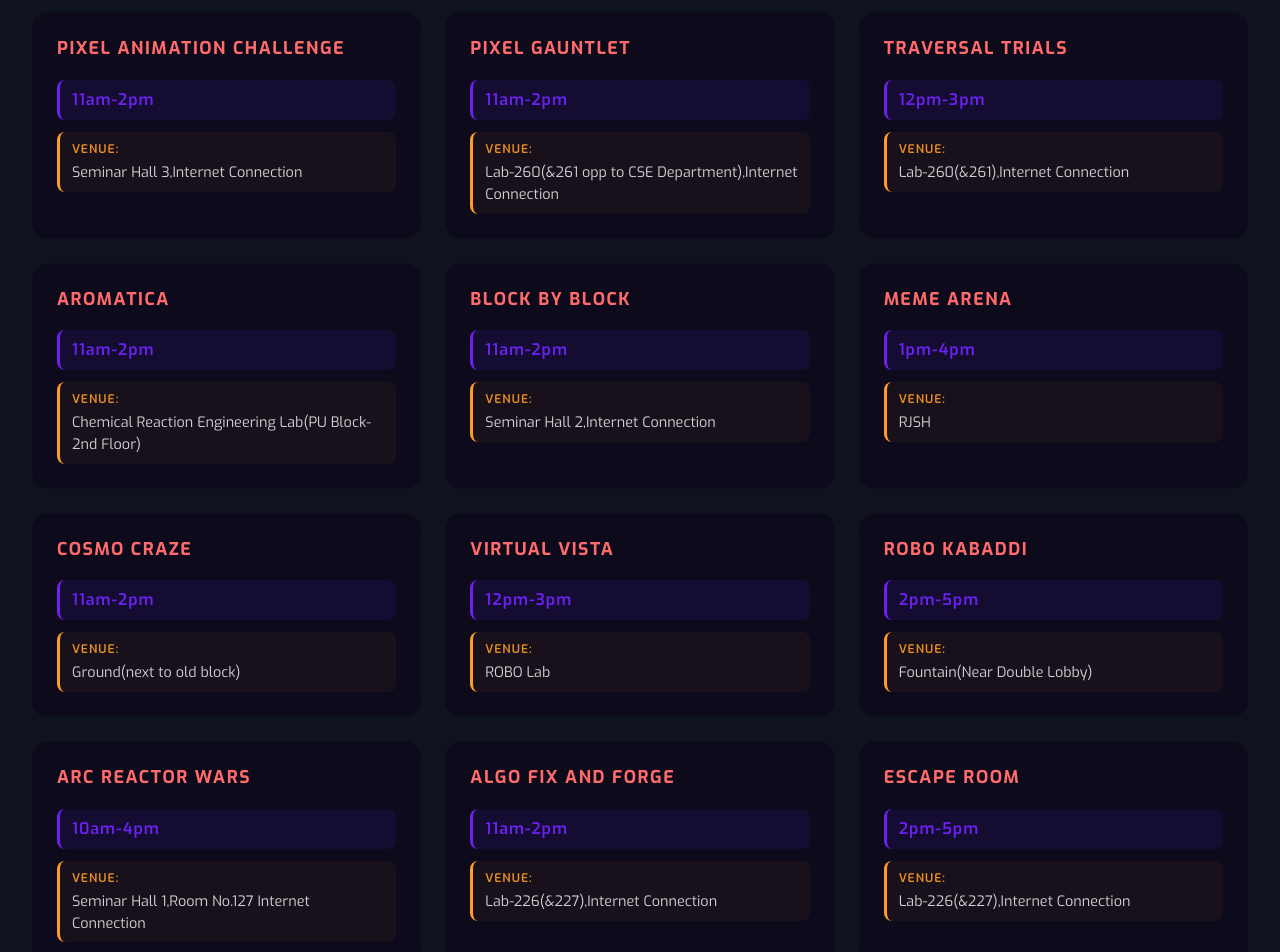
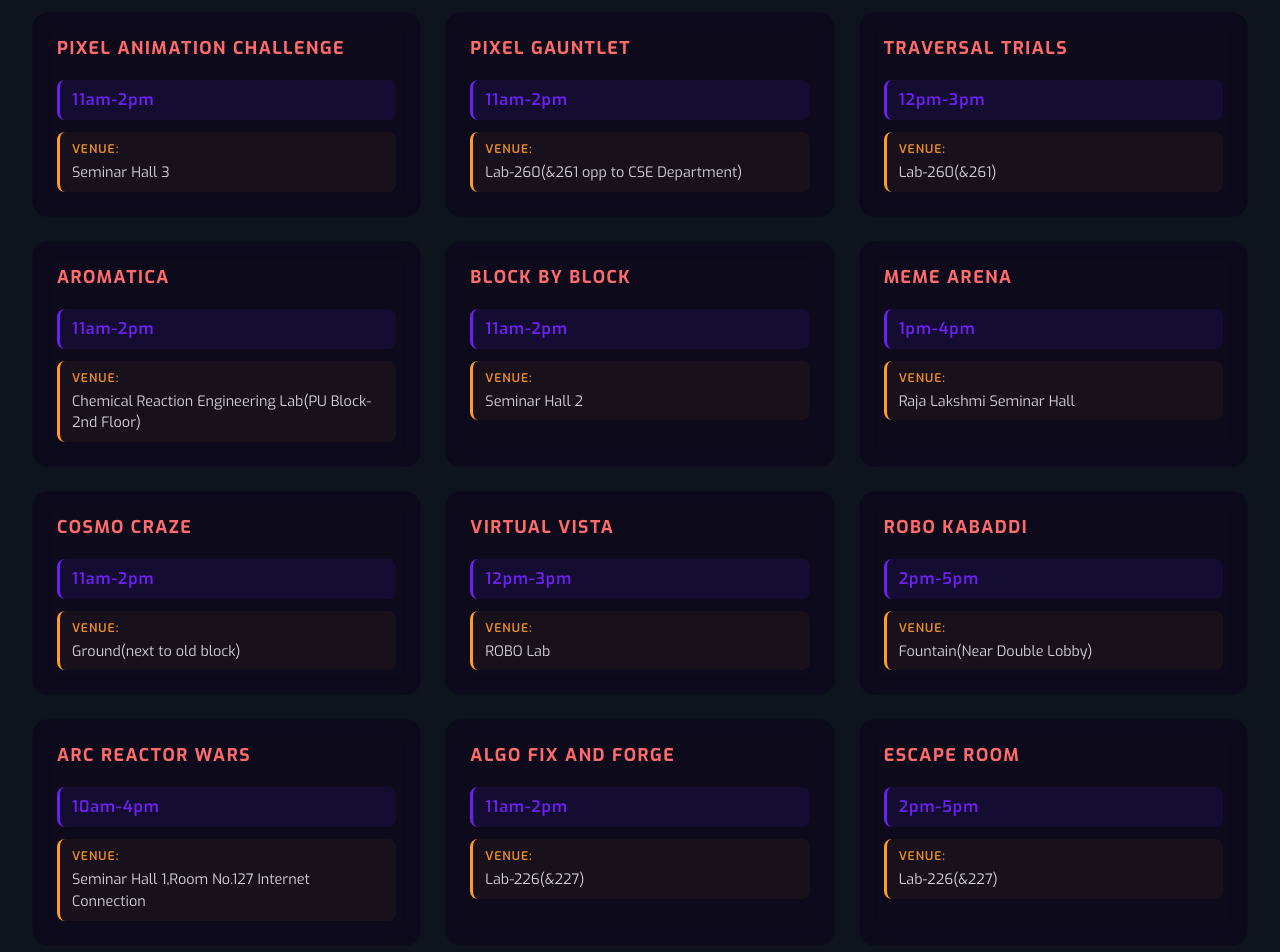
Before and after one commit to c-varun14/vertechx13, a Next.js app: page /schedule in a window 1280 px wide. Shown: the part 920-1872 px from the top of the page. Built offline with nearby package versions, Linux system fonts and the light colour scheme; no server answers; a web font is replaced by a local one.

Commit message:
i updated the code scedule and chaged it

```diff
--- a/src/app/(defaultLayout)/schedule/page.tsx
+++ b/src/app/(defaultLayout)/schedule/page.tsx
@@ -20,17 +20,17 @@ const scheduleData = {
       {
         name: "Pixel Animation Challenge",
         time: "11am-2pm",
-        venue: "Seminar Hall 3,Internet Connection",
+        venue: "Seminar Hall 3  ",
       },
       {
         name: "Pixel Gauntlet",
         time: "11am-2pm",
-        venue: "Lab-260(&261 opp to CSE Department),Internet Connection",
+        venue: "Lab-260(&261 opp to CSE Department)  ",
       },
       {
         name: "Traversal Trials",
         time: "12pm-3pm",
-        venue: "Lab-260(&261),Internet Connection",
+        venue: "Lab-260(&261)  ",
       },
       {
         name: "Aromatica",
@@ -40,9 +40,9 @@ const scheduleData = {
       {
         name: "Block by Block",
         time: "11am-2pm",
-        venue: "Seminar Hall 2,Internet Connection",
+        venue: "Seminar Hall 2  ",
       },
-      { name: "Meme Arena", time: "1pm-4pm", venue: "RJSH" },
+      { name: "Meme Arena", time: "1pm-4pm", venue: "Raja Lakshmi Seminar Hall" },
       {
         name: "Cosmo Craze",
         time: "11am-2pm",
@@ -62,12 +62,12 @@ const scheduleData = {
       {
         name: "Algo Fix and Forge",
         time: "11am-2pm",
-        venue: "Lab-226(&227),Internet Connection",
+        venue: "Lab-226(&227)  ",
       },
       {
         name: "Escape Room",
         time: "2pm-5pm",
-        venue: "Lab-226(&227),Internet Connection",
+        venue: "Lab-226(&227)  ",
       },
       { name: "One Piece", time: "10am-1pm", venue: "Mechanical Workshop" },
     ],
@@ -89,17 +89,17 @@ const scheduleData = {
       {
         name: "Tensor A Build-a-thon",
         time: "10am-2pm",
-        venue: "Seminar Hall 1,Internet Connection",
+        venue: "Seminar Hall 1  ",
       },
       {
         name: "Pixel Craft",
         time: "9am-12pm",
-        venue: "Seminar Hall 3,Internet Connection",
+        venue: "Seminar Hall 3  ",
       },
       {
         name: "Binary Build",
         time: "11am-2pm",
-        venue: "Lab-250(&251),Internet Connection",
+        venue: "Lab-250(&251)  ",
       },
       {
         name: "Chemquest",
@@ -110,14 +110,14 @@ const scheduleData = {
       {
         name: "UI Flow",
         time: "9am-12pm",
-        venue: "Seminar Hall 2,Internet Connection",
+        venue: "Seminar Hall 2  ",
       },
       {
         name: "Data Driven Riddles",
         time: "10am-1pm",
         venue: "Lab-Old Block,DS Department",
       },
-      { name: "Line-Xtreme", time: "9am-12pm", venue: "RJSH" },
+      { name: "Line-Xtreme", time: "9am-12pm", venue: "Raja Lakshmi Seminar Hall" },
       { name: "Circutronics", time: "10am-1pm", venue: "Robo Lab" },
       {
         name: "Aqua Bot",
@@ -127,18 +127,18 @@ const scheduleData = {
       {
         name: "Pix Hunter",
         time: "10am-2pm",
-        venue: "Lab-226(&227),Internet Connection",
+        venue: "Lab-226(&227)  ",
       },
       { name: "Pontification", time: "11am-1pm", venue: "CAMD Lab" },
       {
         name: "Block by Block",
         time: "9am-12pm",
-        venue: "Seminar Hall 2,Internet Connection",
+        venue: "Seminar Hall 2  ",
       },
       {
         name: "UI Flow",
         time: "11am-2pm",
-        venue: "Seminar Hall 2,Internet Connection",
+        venue: "Seminar Hall 2  ",
       },
     ],
   },
```
Also changed, not shown: 1 other file (tests, documents, lock files or other folders).
